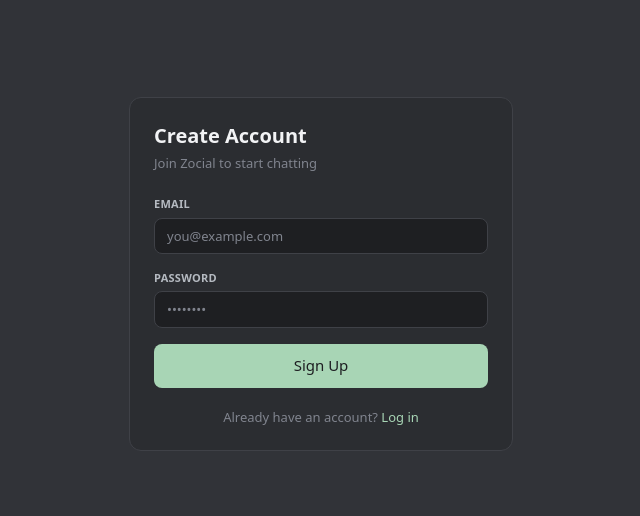
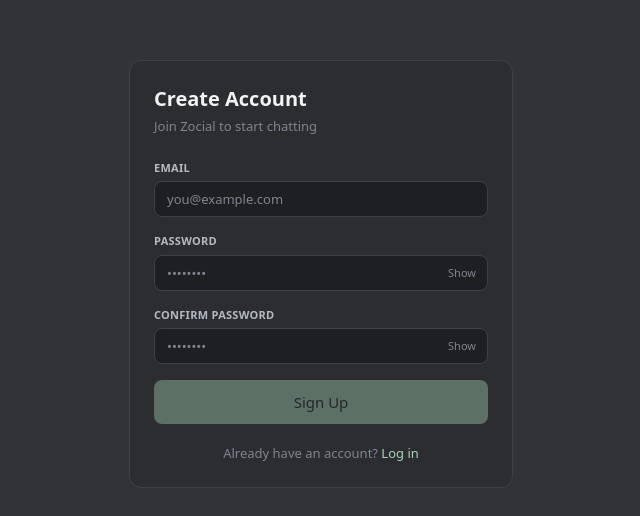
Before and after one commit to psrisuphan/zocial, a Next.js app: page /auth/signup in a window 1280 px wide. Shown: the part 126-642 px from the top of the page, without its empty margins (319-959 px from the left). Built offline with nearby package versions, Linux system fonts and the light colour scheme; no server answers.

Commit message:
feat: improve signup with confirm password and real-time requirements

```diff
--- a/src/app/auth/signup/page.tsx
+++ b/src/app/auth/signup/page.tsx
@@ -4,18 +4,32 @@
 import { createClient } from "@/lib/supabase";
 import { useRouter } from "next/navigation";
 import Link from "next/link";
-import { Button, Input, Card } from "@/components/ui";
+import {
+  Button, Input, Card,
+  PasswordInput, PasswordRequirements,
+  checkPassword, isPasswordValid,
+} from "@/components/ui";
 
 export default function SignUp() {
   const [email, setEmail] = useState("");
   const [password, setPassword] = useState("");
+  const [confirmPassword, setConfirmPassword] = useState("");
   const [loading, setLoading] = useState(false);
   const [error, setError] = useState<string | null>(null);
   const router = useRouter();
   const supabase = createClient();
 
+  const strength = checkPassword(password);
+  const passwordValid = isPasswordValid(strength);
+  const passwordsMatch = password === confirmPassword;
+  const confirmError =
+    confirmPassword.length > 0 && !passwordsMatch ? "Passwords do not match" : undefined;
+
+  const canSubmit = email && passwordValid && passwordsMatch && confirmPassword.length > 0;
+
   const handleSignUp = async (e: React.FormEvent) => {
     e.preventDefault();
+    if (!canSubmit) return;
     setLoading(true);
     setError(null);
 
@@ -46,14 +60,30 @@
           placeholder="you@example.com"
           required
         />
-        <Input
-          label="Password"
-          type="password"
-          name="password"
+
+        <div className="flex flex-col gap-1">
+          <PasswordInput
+            label="Password"
+            id="password"
+            name="password"
+            autoComplete="new-password"
+            value={password}
+            onChange={(e) => setPassword(e.target.value)}
+            placeholder="••••••••"
+            required
+          />
+          <PasswordRequirements password={password} visible={password.length > 0} />
+        </div>
+
+        <PasswordInput
+          label="Confirm Password"
+          id="confirm-password"
+          name="confirm-password"
           autoComplete="new-password"
-          value={password}
-          onChange={(e) => setPassword(e.target.value)}
+          value={confirmPassword}
+          onChange={(e) => setConfirmPassword(e.target.value)}
           placeholder="••••••••"
+          error={confirmError}
           required
         />
 
@@ -63,8 +93,14 @@
           </p>
         )}
 
-        <Button type="submit" variant="primary" size="lg" fullWidth disabled={loading}>
-          {loading ? "Creating..." : "Sign Up"}
+        <Button
+          type="submit"
+          variant="primary"
+          size="lg"
+          fullWidth
+          disabled={loading || !canSubmit}
+        >
+          {loading ? "Creating account..." : "Sign Up"}
         </Button>
       </form>
 
```
